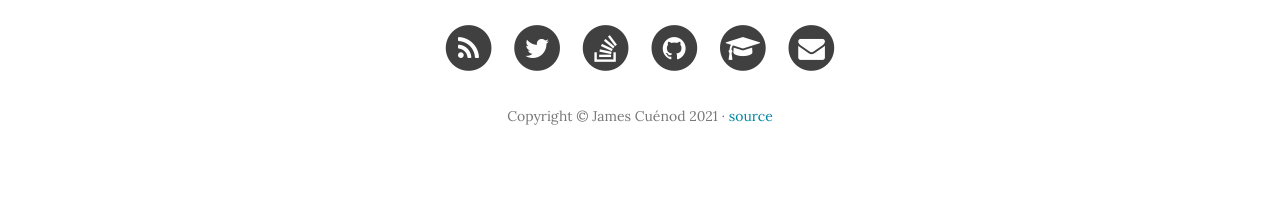
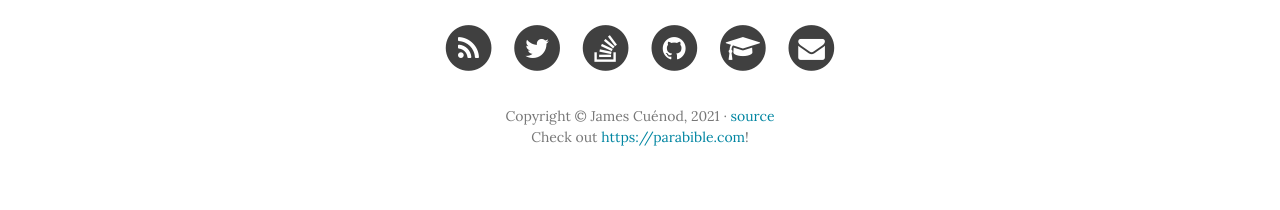
Before and after one commit to jcuenod/bibletech, a Jekyll site: the page built from index.html, in a window 1280 px wide. Shown: the part 1654-1864 px from the top of the page. Built offline with Jekyll 4.4.1, drawn with Linux system fonts in a browser that asks for light colours; nearby versions of some CDN libraries; the list of posts is cut into pages by our own code.

Commit message:
Add parabible url to footer

```diff
--- a/_includes/footer.html
+++ b/_includes/footer.html
@@ -73,7 +73,10 @@
                     </li>
                     {% endif %}
                 </ul>
-                <p class="copyright text-muted">Copyright &copy; {{ site.copyright_name }} {{ site.time | date: '%Y' }} · <a href="{{ site.source_url }}">source</a></p>
+                <p class="copyright text-muted">
+                    Copyright &copy; {{ site.copyright_name }}, {{ site.time | date: '%Y' }} · <a href="{{ site.source_url }}">source</a><br/>
+                    Check out <a href="https://parabible.com">https://parabible.com</a>!
+                </p>
             </div>
         </div>
     </div>
```
